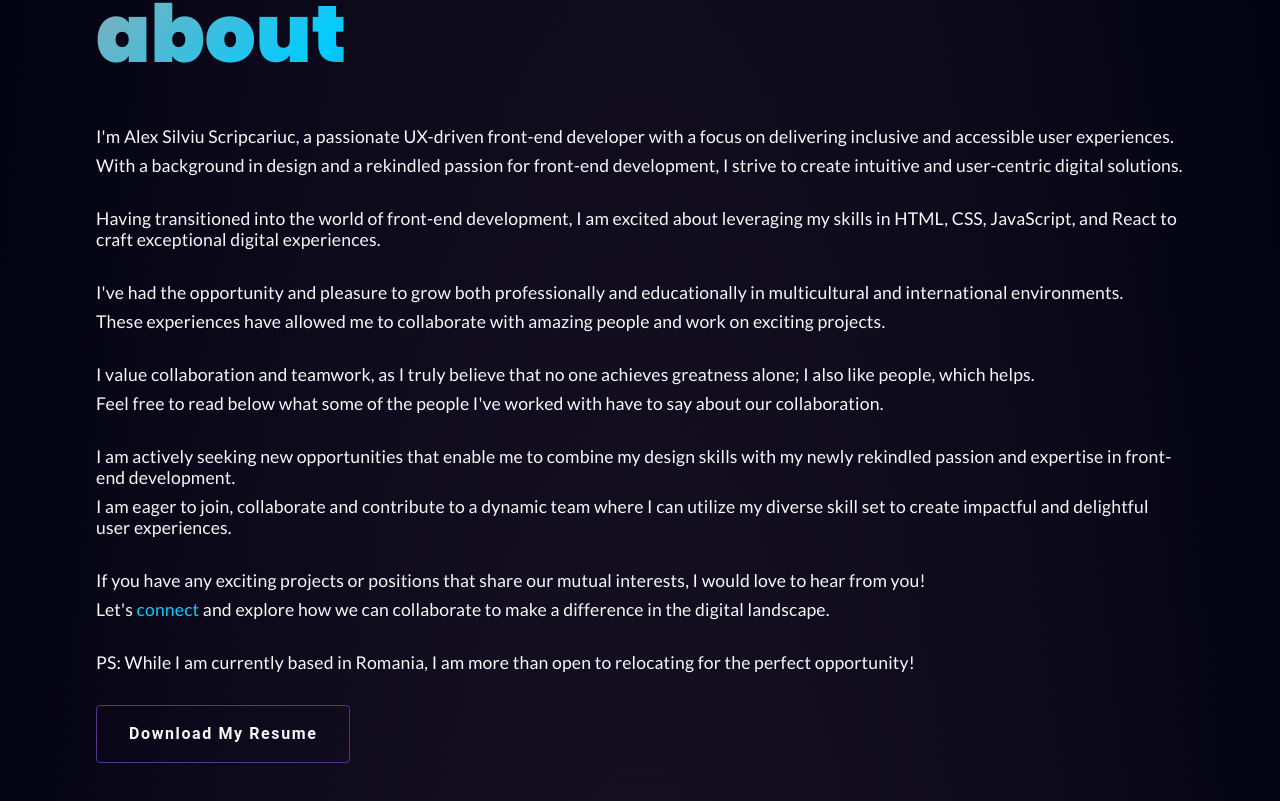
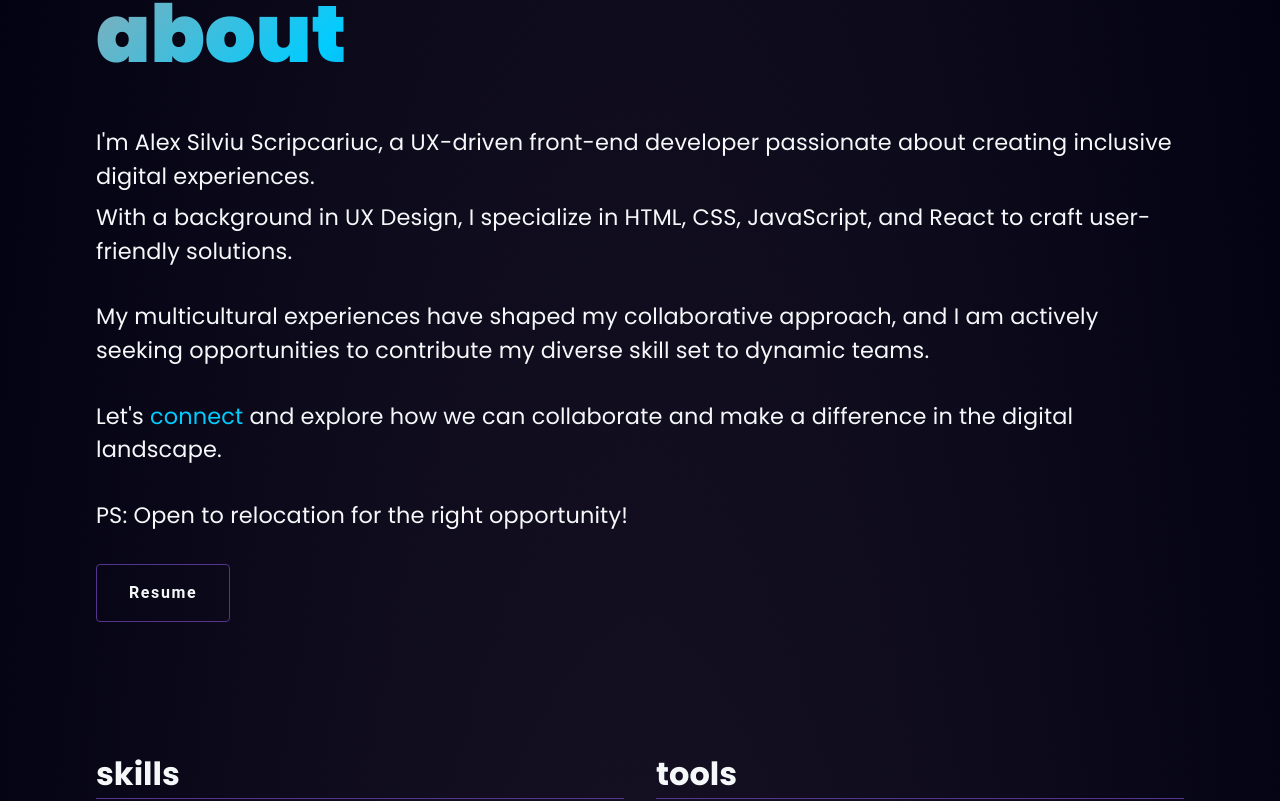
Before and after one commit to alexsilviuscr/portfolio, a Next.js app: page / in a window 1280 px wide. Shown: the part 1299-2100 px from the top of the page. Built offline with nearby package versions, Linux system fonts and the light colour scheme.

Commit message:
homepage text style + CV update

```diff
--- a/src/app/globals.scss
+++ b/src/app/globals.scss
@@ -113,13 +113,14 @@ h5 {
   font-family: var(--font-headers);
   font-weight: 400;
   font-size: 1.2rem;
+  line-height: 150%;
   @media (min-width: 48rem) {
     font-size: 1.4rem;
   }
 }
 p {
   font: 1rem var(--font-body);
-
+  line-height: 150%;
   @media (min-width: 48rem) {
     font-size: 1.1rem;
   }
--- a/src/app/page.js
+++ b/src/app/page.js
@@ -102,79 +102,37 @@ export default function Home() {
                 </h1>
                 <div className="flex flex-col gap-8 about">
                   <div className="flex flex-col gap-2 inner-p">
-                    <p>
-                      I'm Alex Silviu Scripcariuc, a passionate UX-driven
-                      front-end developer with a focus on delivering inclusive
-                      and accessible user experiences.
-                    </p>
-                    <p>
-                      With a background in design and a rekindled passion for
-                      front-end development, I strive to create intuitive and
-                      user-centric digital solutions.
-                    </p>
+                    <h5>
+                      I'm Alex Silviu Scripcariuc, a UX-driven front-end developer
+                      passionate about creating inclusive digital experiences.
+                    </h5>
+                    <h5>
+                      With a background in UX Design, I specialize in HTML, CSS, JavaScript,
+                      and React to craft user-friendly solutions.
+                    </h5>
                   </div>
                   <div className="flex flex-col gap-2 inner-p">
-                    <p>
-                      Having transitioned into the world of front-end development,
-                      I am excited about leveraging my skills in HTML, CSS, JavaScript,
-                      and React to craft exceptional digital experiences.
-                    </p>
+                    <h5>
+                      My multicultural experiences have shaped my collaborative approach, and
+                      I am actively seeking opportunities to contribute my diverse skill set to dynamic teams.
+                    </h5>
                   </div>
                   <div className="flex flex-col gap-2 inner-p">
-                    <p>
-                      I've had the opportunity and pleasure to grow both professionally and
-                      educationally in multicultural and international
-                      environments.
-                    </p>
-                    <p>
-                      These experiences have allowed me to collaborate with
-                      amazing people and work on exciting projects.
-                    </p>
-                  </div>
-                  <div className="flex flex-col gap-2 inner-p">
-                    <p>
-                      I value collaboration and teamwork, as I truly believe
-                      that no one achieves greatness alone; I also like people,
-                      which helps.
-                    </p>
-                    <p>
-                      Feel free to read below what some of the people I've
-                      worked with have to say about our collaboration.
-                    </p>
-                  </div>
-                  <div className="flex flex-col gap-2 inner-p">
-                    <p>
-                      I am actively seeking new opportunities that enable me to
-                      combine my design skills with my newly rekindled passion
-                      and expertise in front-end development.
-                    </p>
-                    <p>
-                      I am eager to join, collaborate and contribute to a
-                      dynamic team where I can utilize my diverse skill set to
-                      create impactful and delightful user experiences.
-                    </p>
-                  </div>
-                  <div className="flex flex-col gap-2 inner-p">
-                    <p>
-                      If you have any exciting projects or positions that share
-                      our mutual interests, I would love to hear from you!
-                    </p>
-                    <p>
+                    <h5>
                       Let's{" "}
                       <a href="#contact" className="link">
                         connect
                       </a>{" "}
-                      and explore how we can collaborate to make a difference in
+                      and explore how we can collaborate and make a difference in
                       the digital landscape.
-                    </p>
+                    </h5>
                   </div>
-                  <p>
-                    PS: While I am currently based in Romania, I am more than
-                    open to relocating for the perfect opportunity!
-                  </p>
+                  <h5>
+                    PS: Open to relocation for the right opportunity!
+                  </h5>
                 </div>
                 <Button href="/cv_alexsilviu.pdf" target="blank">
-                  Download my resume
+                  Resume
                 </Button>
               </div>
               {/* about visual */}
```
Also changed, not shown: 1 other file (tests, documents, lock files or other folders).
